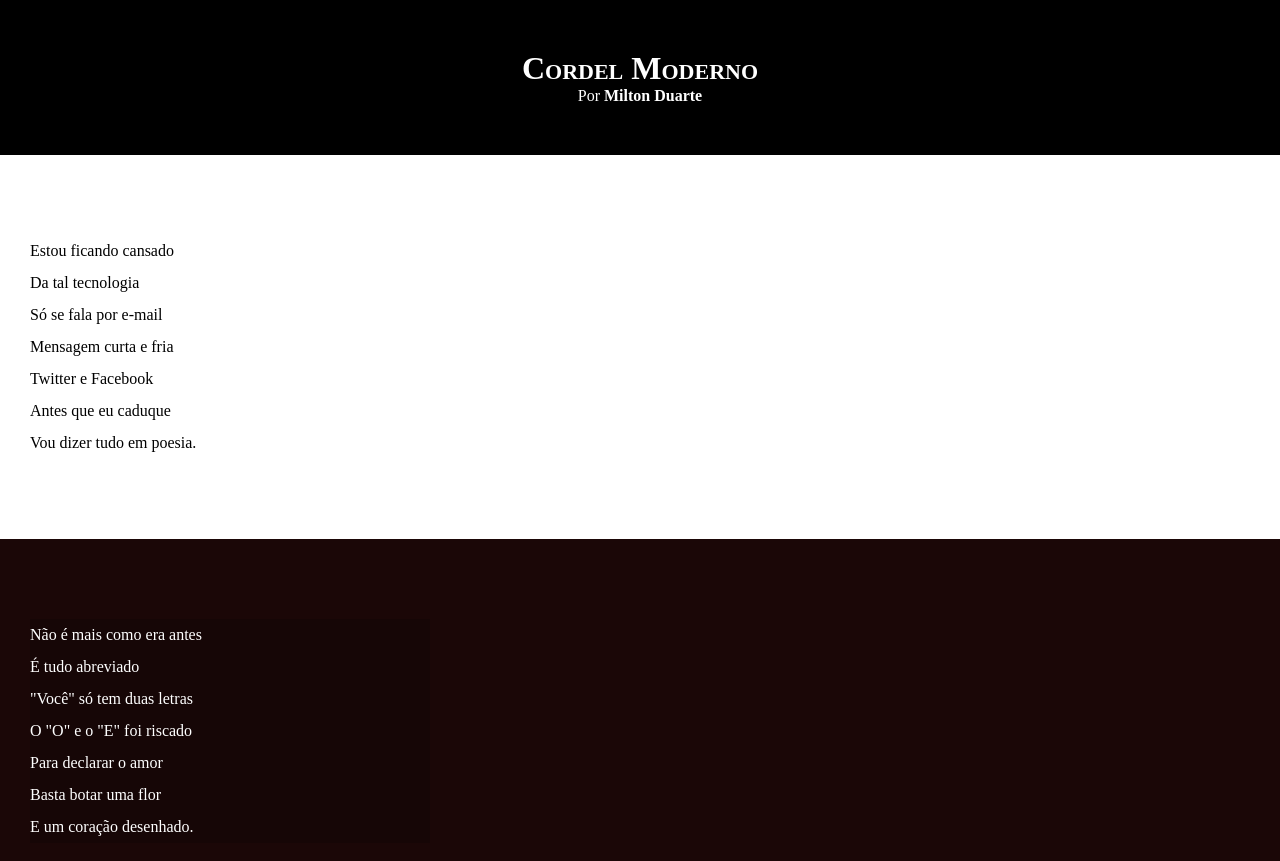
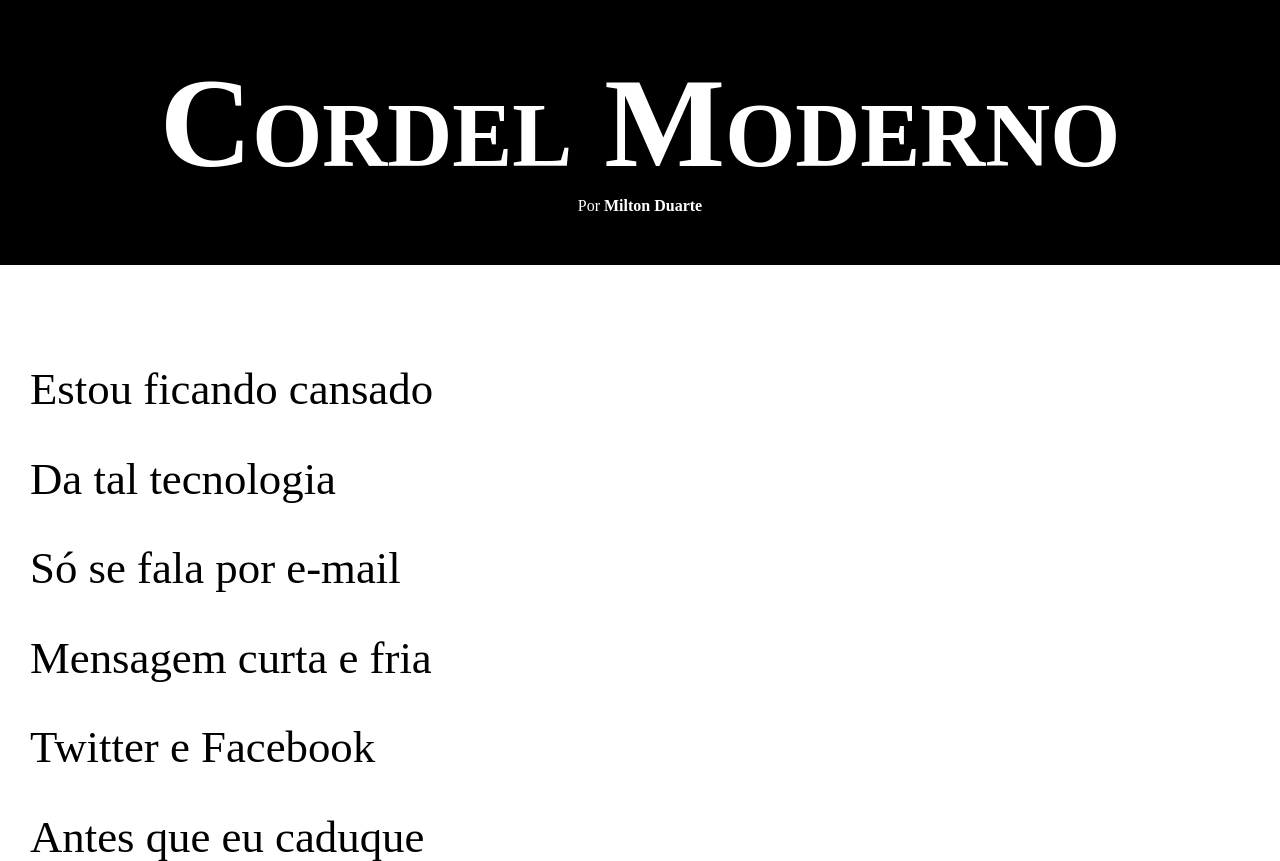
Before and after one commit to thiagomouracezar/New_html-css, a plain HTML site: page desafios/desafio12/imdex.html in a window 1280 px wide. Shown: the top 861 px of the page. Drawn offline with Linux system fonts and the light colour scheme.

Commit message:
Update style.css

```diff
--- a/desafios/desafio12/estilo/style.css
+++ b/desafios/desafio12/estilo/style.css
@@ -1,13 +1,26 @@
 @charset "UTF-8";
+
+@import url('https://fonts.googleapis.com/css2?family=Bebas+Neue&family=Kaushan+Script&family=Passion+One:wght@400;700;900&family=Sriracha&family=Work+Sans:ital,wght@0,100..900;1,100..900&display=swap');
+
+
+</style>
+
+:root {
+    --fonte1: verdana, Geneva, Tahoma, sans-serif;
+    --fonte2: 'Passion One', sans-serif;
+    --fonte3: 'Sriracha', sans-serif;
+}
 
 *{
     margin: 0px;
     padding: 0px;
+    font-size: 1em;
 }
 
 html, body {
     min-height: 100vh;
     background-color: darkgray;
+    font-family:var(--fonte1) ;
 }
 
 header {
@@ -20,6 +33,8 @@ header {
 header > h1 {
     padding-top: 50px;
     font-variant: small-caps;
+    font-family: var(--fonte2);
+    font-size: 10vw;
 
 }
 
@@ -44,6 +59,8 @@ section {
     padding-bottom: 10vh;
     line-height: 2em;
     padding-left: 30px;
+    font-family: var(--fonte3);
+    font-size: 3.5vw;
 }
 section.normal {
     background-color: white;
@@ -56,8 +73,10 @@ section.imagem {
 }
 
 section.imagem > p {
+    display: inline-block;
+    padding: 5px;
     background-color: rgba(0, 0, 0, 0.178);
-    width: 400px;
+
 }
 footer {
    background-color: black;
```
